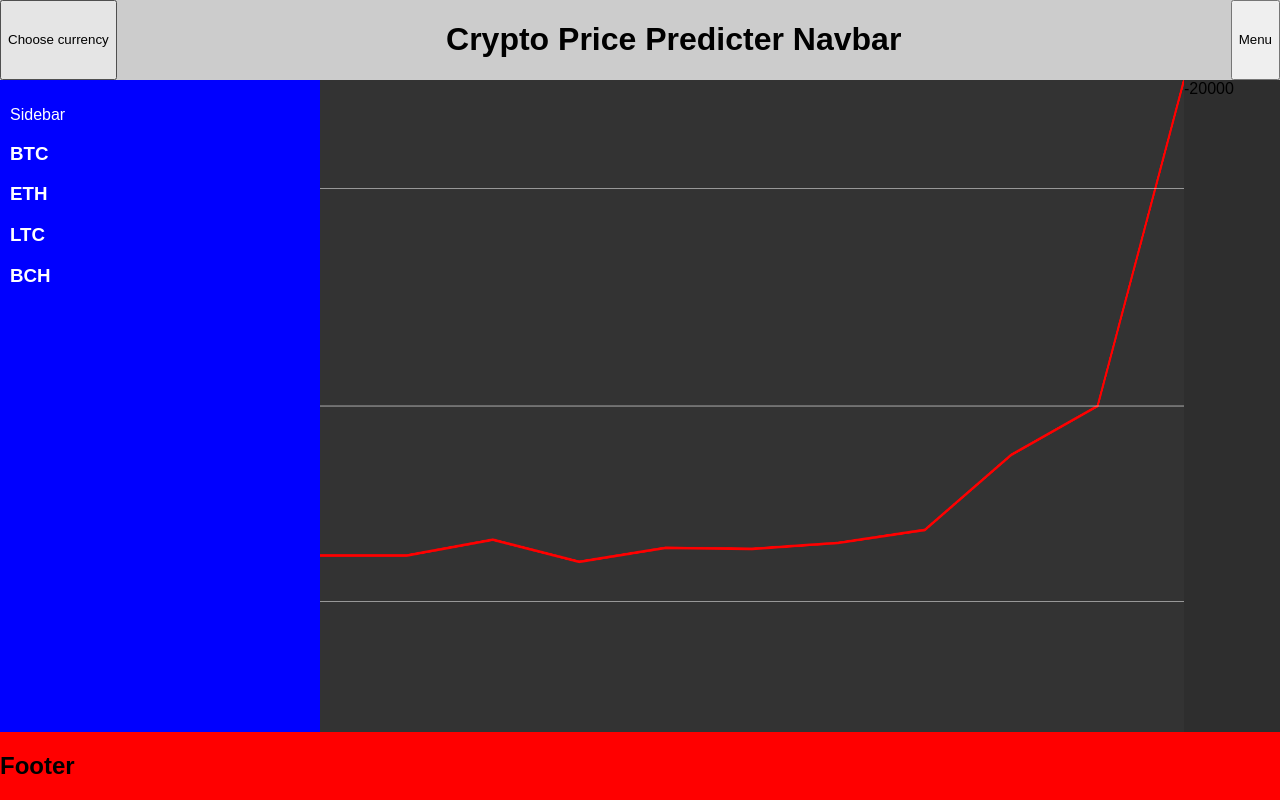
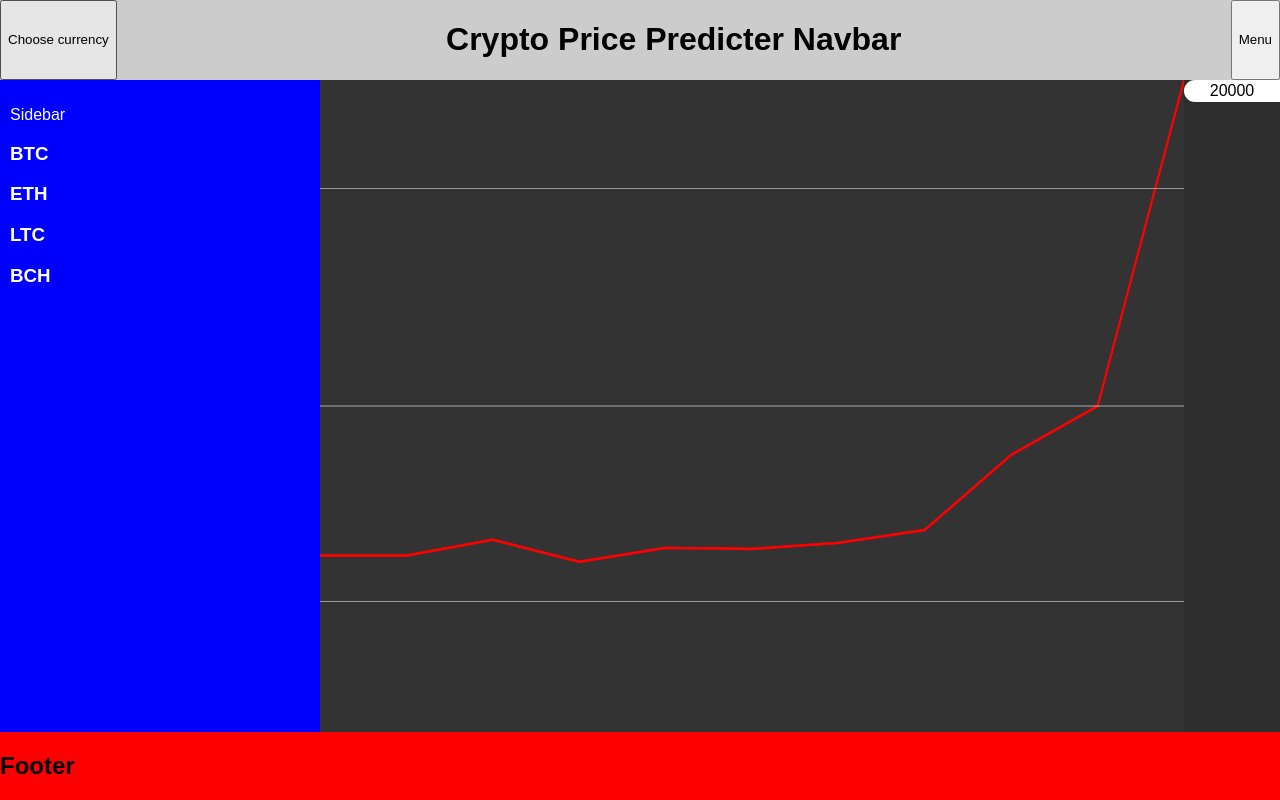
Before and after one commit to iSadist/CryptoPricePredicter, a React (Create React App) app in the folder cryptopricepredicter/: page / in a window 1280 px wide. Built offline with nearby package versions, Linux system fonts and the light colour scheme.

Commit message:
Make price bubble to follow chart as it scales

```diff
--- a/cryptopricepredicter/src/MainContent/MainContent.css
+++ b/cryptopricepredicter/src/MainContent/MainContent.css
@@ -15,3 +15,13 @@
   height: 100%;
   background-color: rgba(0, 0, 0, 0.1);
 }
+
+.side-price__price-bubble {
+  position: relative;
+  top: 0px;
+  padding: 2px;
+  border-radius: 50px 0px 0px 50px;
+  text-align: center;
+  background-color: white;
+  color: black;
+}
--- a/cryptopricepredicter/src/MainContent/MainContent.js
+++ b/cryptopricepredicter/src/MainContent/MainContent.js
@@ -53,6 +53,7 @@ class MainContent extends Component {
     this.clearDrawing();
     this.drawPrice();
     this.drawPriceGrid();
+    $(".side-price__price-bubble").css('top', this.convertPricePointToCanvasPoint(20000))
   }
 
   drawPriceGrid() {
@@ -111,7 +112,9 @@ class MainContent extends Component {
       <div className="Main-Content">
         <canvas className='Main-Content__price-chart' width="2000" height="1200"></canvas>
         <div className="Main-Content__side-price">
-          -{this.state.maxChartPrice}
+          <div className="side-price__price-bubble">
+            20000
+          </div>
         </div>
       </div>
     );
```
